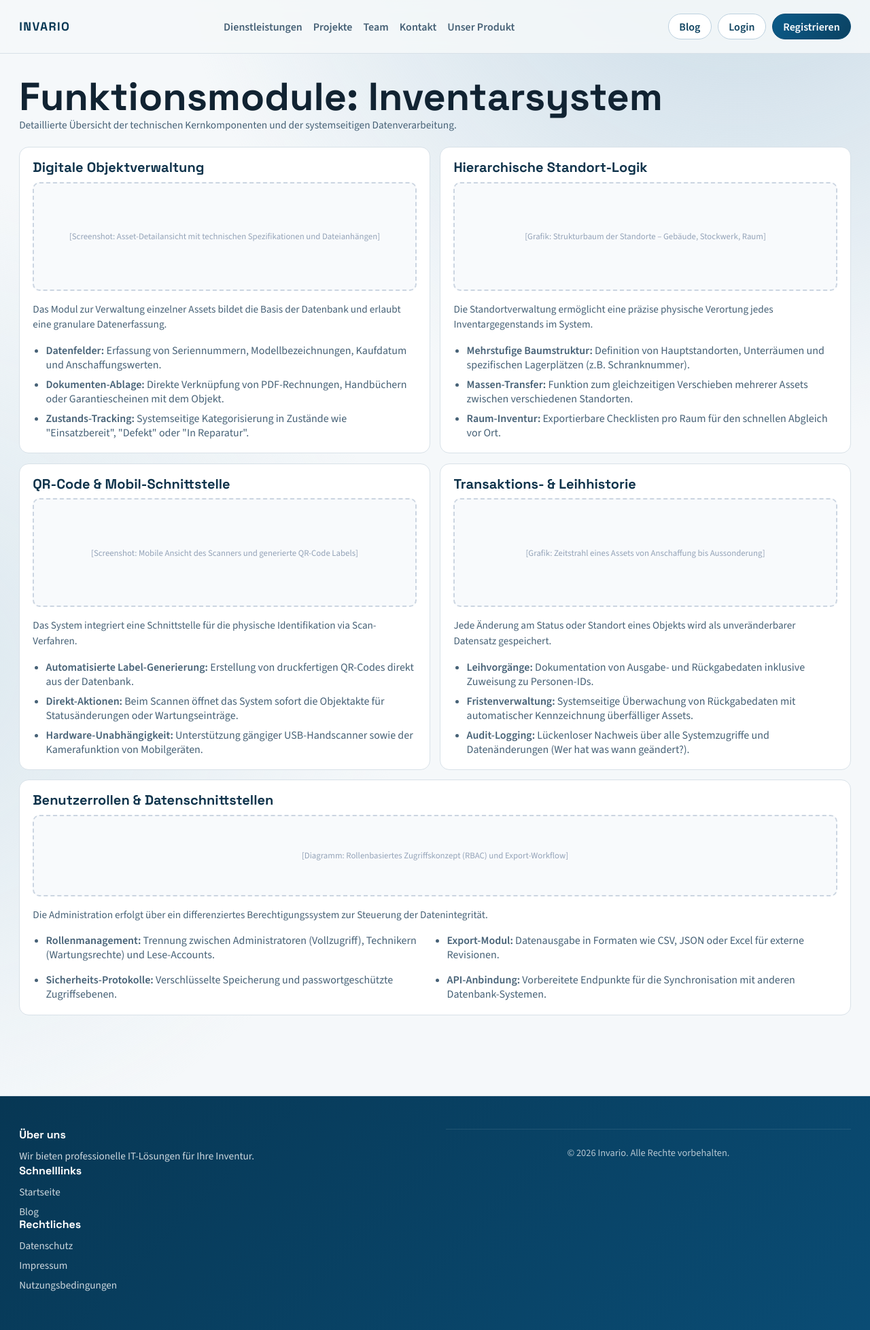
After one commit to AIIrondev/Key-service-Server, a Flask app: page /inventarsystem in a window 1280 px wide. The commit adds this page. Shown: the whole page at 68% size. Run offline with Flask 3, Linux system fonts and the light colour scheme; some libraries are stand-ins or nearby versions.

Commit message:
Add inventory system overview page with detailed module descriptions and styles

```diff
--- a/Website/main.py
+++ b/Website/main.py
@@ -276,6 +276,11 @@ def dienstleistungen():
 @app.route('/projekte')
 def projekte():
     return render_template("projekte.html")
+
+
+@app.route('/inventarsystem')
+def inventarsystem():
+    return render_template("inventarsystem.html")
 
 
 @app.route('/team')
--- a/Website/templates/base.html
+++ b/Website/templates/base.html
@@ -268,6 +268,7 @@
                 <a href="{{ url_for('projekte') }}">Projekte</a>
                 <a href="{{ url_for('team') }}">Team</a>
                 <a href="{{ url_for('kontakt') }}">Kontakt</a>
+                <a href="{{ url_for('inventarsystem') }}">Unser Produkt</a>
             </div>
             <div class="nav-actions">
                 {% if 'username' in session %}
--- /dev/null
+++ b/Website/templates/inventarsystem.html
@@ -0,0 +1,110 @@
+{% extends "base.html" %}
+
+{% block title %}Inventarsystem | Funktionsübersicht & Module{% endblock %}
+
+{% block content %}
+<section class="page-hero">
+    <h1>Funktionsmodule: Inventarsystem</h1>
+    <p>Detaillierte Übersicht der technischen Kernkomponenten und der systemseitigen Datenverarbeitung.</p>
+</section>
+
+<section class="split">
+    <article class="panel">
+        <h2>Digitale Objektverwaltung</h2>
+        <div class="image-placeholder">
+            <span>[Screenshot: Asset-Detailansicht mit technischen Spezifikationen und Dateianhängen]</span>
+        </div>
+        <p>Das Modul zur Verwaltung einzelner Assets bildet die Basis der Datenbank und erlaubt eine granulare Datenerfassung.</p>
+        <ul>
+            <li><strong>Datenfelder:</strong> Erfassung von Seriennummern, Modellbezeichnungen, Kaufdatum und Anschaffungswerten.</li>
+            <li><strong>Dokumenten-Ablage:</strong> Direkte Verknüpfung von PDF-Rechnungen, Handbüchern oder Garantiescheinen mit dem Objekt.</li>
+            <li><strong>Zustands-Tracking:</strong> Systemseitige Kategorisierung in Zustände wie "Einsatzbereit", "Defekt" oder "In Reparatur".</li>
+        </ul>
+    </article>
+
+    <article class="panel">
+        <h2>Hierarchische Standort-Logik</h2>
+        <div class="image-placeholder">
+            <span>[Grafik: Strukturbaum der Standorte – Gebäude, Stockwerk, Raum]</span>
+        </div>
+        <p>Die Standortverwaltung ermöglicht eine präzise physische Verortung jedes Inventargegenstands im System.</p>
+        <ul>
+            <li><strong>Mehrstufige Baumstruktur:</strong> Definition von Hauptstandorten, Unterräumen und spezifischen Lagerplätzen (z.B. Schranknummer).</li>
+            <li><strong>Massen-Transfer:</strong> Funktion zum gleichzeitigen Verschieben mehrerer Assets zwischen verschiedenen Standorten.</li>
+            <li><strong>Raum-Inventur:</strong> Exportierbare Checklisten pro Raum für den schnellen Abgleich vor Ort.</li>
+        </ul>
+    </article>
+</section>
+
+<section class="split" style="margin-top:0.9rem;">
+    <article class="panel">
+        <h2>QR-Code & Mobil-Schnittstelle</h2>
+        <div class="image-placeholder">
+            <span>[Screenshot: Mobile Ansicht des Scanners und generierte QR-Code Labels]</span>
+        </div>
+        <p>Das System integriert eine Schnittstelle für die physische Identifikation via Scan-Verfahren.</p>
+        <ul>
+            <li><strong>Automatisierte Label-Generierung:</strong> Erstellung von druckfertigen QR-Codes direkt aus der Datenbank.</li>
+            <li><strong>Direkt-Aktionen:</strong> Beim Scannen öffnet das System sofort die Objektakte für Statusänderungen oder Wartungseinträge.</li>
+            <li><strong>Hardware-Unabhängigkeit:</strong> Unterstützung gängiger USB-Handscanner sowie der Kamerafunktion von Mobilgeräten.</li>
+        </ul>
+    </article>
+
+    <article class="panel">
+        <h2>Transaktions- & Leihhistorie</h2>
+        <div class="image-placeholder">
+            <span>[Grafik: Zeitstrahl eines Assets von Anschaffung bis Aussonderung]</span>
+        </div>
+        <p>Jede Änderung am Status oder Standort eines Objekts wird als unveränderbarer Datensatz gespeichert.</p>
+        <ul>
+            <li><strong>Leihvorgänge:</strong> Dokumentation von Ausgabe- und Rückgabedaten inklusive Zuweisung zu Personen-IDs.</li>
+            <li><strong>Fristenverwaltung:</strong> Systemseitige Überwachung von Rückgabedaten mit automatischer Kennzeichnung überfälliger Assets.</li>
+            <li><strong>Audit-Logging:</strong> Lückenloser Nachweis über alle Systemzugriffe und Datenänderungen (Wer hat was wann geändert?).</li>
+        </ul>
+    </article>
+</section>
+
+<section class="panel" style="margin-top:0.9rem;">
+    <h2>Benutzerrollen & Datenschnittstellen</h2>
+    <div class="image-placeholder" style="height: 120px;">
+        <span>[Diagramm: Rollenbasiertes Zugriffskonzept (RBAC) und Export-Workflow]</span>
+    </div>
+    <p>Die Administration erfolgt über ein differenziertes Berechtigungssystem zur Steuerung der Datenintegrität.</p>
+    <ul style="display: grid; grid-template-columns: 1fr 1fr; gap: 1rem;">
+        <li><strong>Rollenmanagement:</strong> Trennung zwischen Administratoren (Vollzugriff), Technikern (Wartungsrechte) und Lese-Accounts.</li>
+        <li><strong>Export-Modul:</strong> Datenausgabe in Formaten wie CSV, JSON oder Excel für externe Revisionen.</li>
+        <li><strong>Sicherheits-Protokolle:</strong> Verschlüsselte Speicherung und passwortgeschützte Zugriffsebenen.</li>
+        <li><strong>API-Anbindung:</strong> Vorbereitete Endpunkte für die Synchronisation mit anderen Datenbank-Systemen.</li>
+    </ul>
+</section>
+
+<style>
+/* Konsistente Stile für die Funktionspräsentation */
+.page-hero { margin-bottom: 1.2rem; }
+.split { display: grid; grid-template-columns: 1fr 1fr; gap: 0.9rem; }
+.panel { background: #fff; border: 1px solid #d8e1e8; border-radius: 14px; padding: 1.2rem; }
+.panel h2 { color: #0f334b; margin-bottom: 0.6rem; font-size: 1.25rem; }
+.panel p { color: #466176; line-height: 1.5; margin-bottom: 1rem; font-size: 0.95rem; }
+.panel ul { margin: 0; padding-left: 1.2rem; color: #466176; display: grid; gap: 0.5rem; }
+
+.image-placeholder {
+    background: #f8fafc;
+    border: 2px dashed #cbd5e1;
+    border-radius: 10px;
+    height: 160px;
+    display: flex;
+    align-items: center;
+    justify-content: center;
+    color: #94a3b8;
+    font-size: 0.8rem;
+    text-align: center;
+    margin-bottom: 1rem;
+    padding: 15px;
+}
+
+@media (max-width: 900px) {
+    .split { grid-template-columns: 1fr; }
+    .panel ul { grid-template-columns: 1fr !important; }
+}
+</style>
+{% endblock %}
```
Also changed, not shown: 2 other files.
